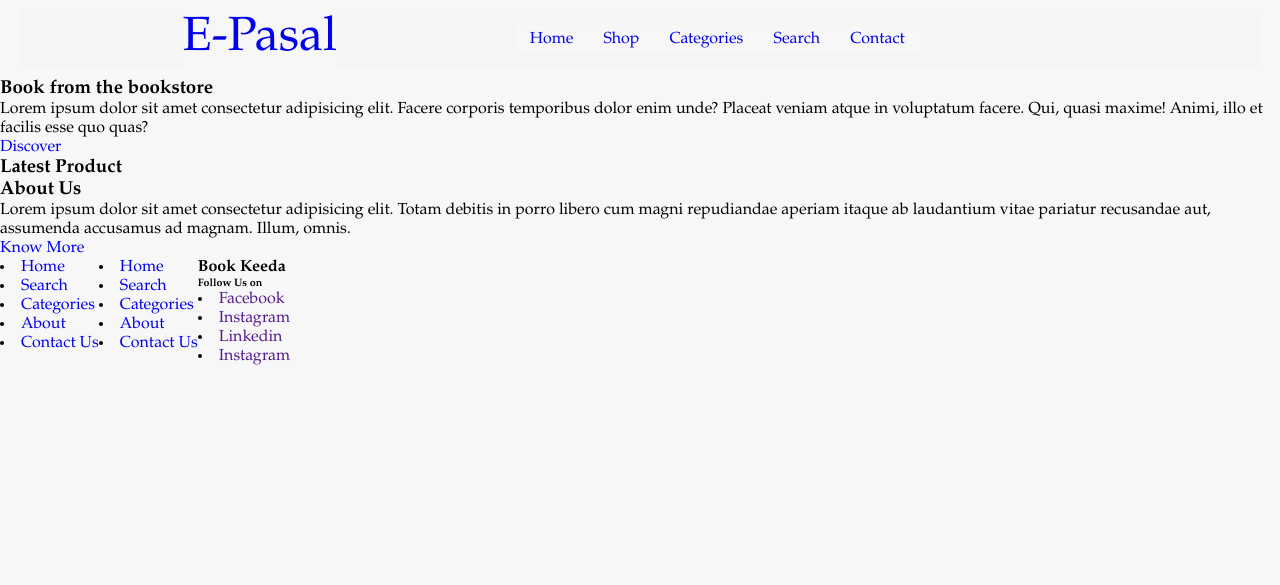
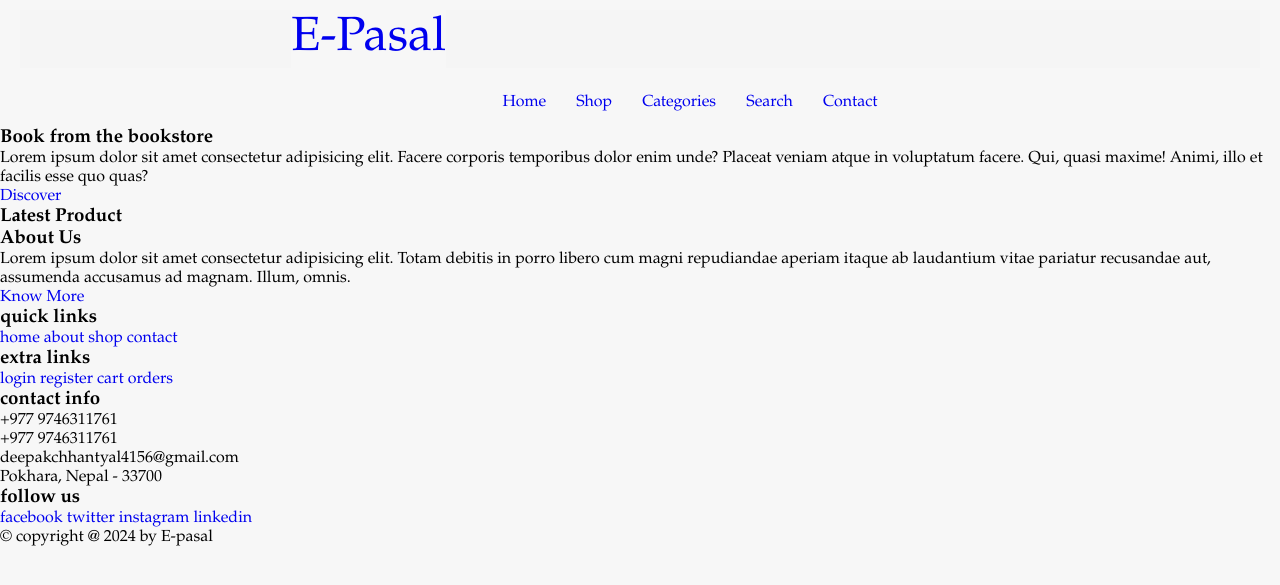
Before and after one commit to lgic-project/BookComSystem, a PHP site: page / in a window 1280 px wide. Shown: the top 585 px of the page. Run offline with PHP 8.4, Linux system fonts and the light colour scheme.

```diff
--- a/css/footer.css
+++ b/css/footer.css
@@ -19,5 +19,4 @@ a{
 }
 
 .discover-more{
-    lis
 }
--- a/css/header.css
+++ b/css/header.css
@@ -3,13 +3,18 @@
 .header-1{
     display: flex;
     flex-direction: row;
-    justify-content: space-evenly;
+    justify-content: space-around;
     background-color: whitesmoke;
     margin: 10px 20px;
 }
+.header-2{
+    display: flex;
+    justify-content: center;
+    align-items: center;
+    margin-left: 100px;
+}
 .navbar{
     display: flex;
-    flex-direction: row;
     margin: 15px;
 }
 .navbar a{
--- a/footer.php
+++ b/footer.php
@@ -1,29 +1,41 @@
+<section class="footer">
 
+   <div class="box-container">
 
-<footer class="footer">
-    <div class="footer-1">
-    <div class="discover-more">
-        <li><a href="index.php">Home</a></li>
-        <li><a href="search.php">Search</a> </li>
-        <li><a href="categories">Categories</a> </li>
-        <li><a href="about.php">About</a> </li>
-        <li><a href="Contact">Contact Us</a> </li>
-    </div>
-    <div class="discover-more">
-        <li><a href="index.php">Home</a></li>
-        <li><a href="search.php">Search</a> </li>
-        <li><a href="categories">Categories</a> </li>
-        <li><a href="about.php">About</a> </li>
-        <li><a href="Contact">Contact Us</a> </li>
-    </div>
-    <div class="discover-more">
-        <h4>Book Keeda</h4>
-        <h6>Follow Us on</h6>
-        <li><a href="">Facebook</a></li>
-        <li><a href="">Instagram</a></li>
-        <li><a href="">Linkedin</a></li>
-        <li><a href="">Instagram</a></li>
-    </div>
-    </div>
-    <div class="footer-2"></div>
-</footer>
+      <div class="box">
+         <h3>quick links</h3>
+         <a href="home.php">home</a>
+         <a href="about.php">about</a>
+         <a href="shop.php">shop</a>
+         <a href="contact.php">contact</a>
+      </div>
+
+      <div class="box">
+         <h3>extra links</h3>
+         <a href="login.php">login</a>
+         <a href="register.php">register</a>
+         <a href="cart.php">cart</a>
+         <a href="orders.php">orders</a>
+      </div>
+
+      <div class="box">
+         <h3>contact info</h3>
+         <p> <i class="fas fa-phone"></i> +977 9746311761 </p>
+         <p> <i class="fas fa-phone"></i> +977 9746311761 </p>
+         <p> <i class="fas fa-envelope"></i> deepakchhantyal4156@gmail.com </p>
+         <p> <i class="fas fa-map-marker-alt"></i> Pokhara, Nepal - 33700 </p>
+      </div>
+
+      <div class="box">
+         <h3>follow us</h3>
+         <a href="#"> <i class="fab fa-facebook-f"></i> facebook </a>
+         <a href="#"> <i class="fab fa-twitter"></i> twitter </a>
+         <a href="#"> <i class="fab fa-instagram"></i> instagram </a>
+         <a href="#"> <i class="fab fa-linkedin"></i> linkedin </a>
+      </div>
+
+   </div>
+
+   <p class="credit"> &copy; copyright  @ <?php echo date('Y'); ?> by <span>E-pasal</span> </p>
+
+</section>
--- a/header.php
+++ b/header.php
@@ -3,14 +3,6 @@
     <div class="header-section">
         <div class="header-1">
             <a href="index.php" class="logo">E-Pasal</a>
-
-            <nav class="navbar">
-                <a href="index.php">Home</a>
-                <a href="shop.php">Shop</a>
-                <a href="index.php">Categories</a>
-                <a href="Search.php">Search</a>
-                <a href="Contact.php">Contact</a>
-            </nav>
 
             <div class="icons">
                 <div id="menu-btn"> </div>
@@ -18,5 +10,14 @@
                 <a href="cart" ></a>
             </div>
         </div>
+        <div class="header-2">
+        <nav class="navbar">
+                <a href="index.php">Home</a>
+                <a href="shop.php">Shop</a>
+                <a href="index.php">Categories</a>
+                <a href="Search.php">Search</a>
+                <a href="Contact.php">Contact</a>
+            </nav>
+        </div>
     </div>
 </header>
```
Also changed, not shown: connection/config.php (added, +15 -0 lines), login.php (+22 -19 lines), register.php (+12 -17 lines).
